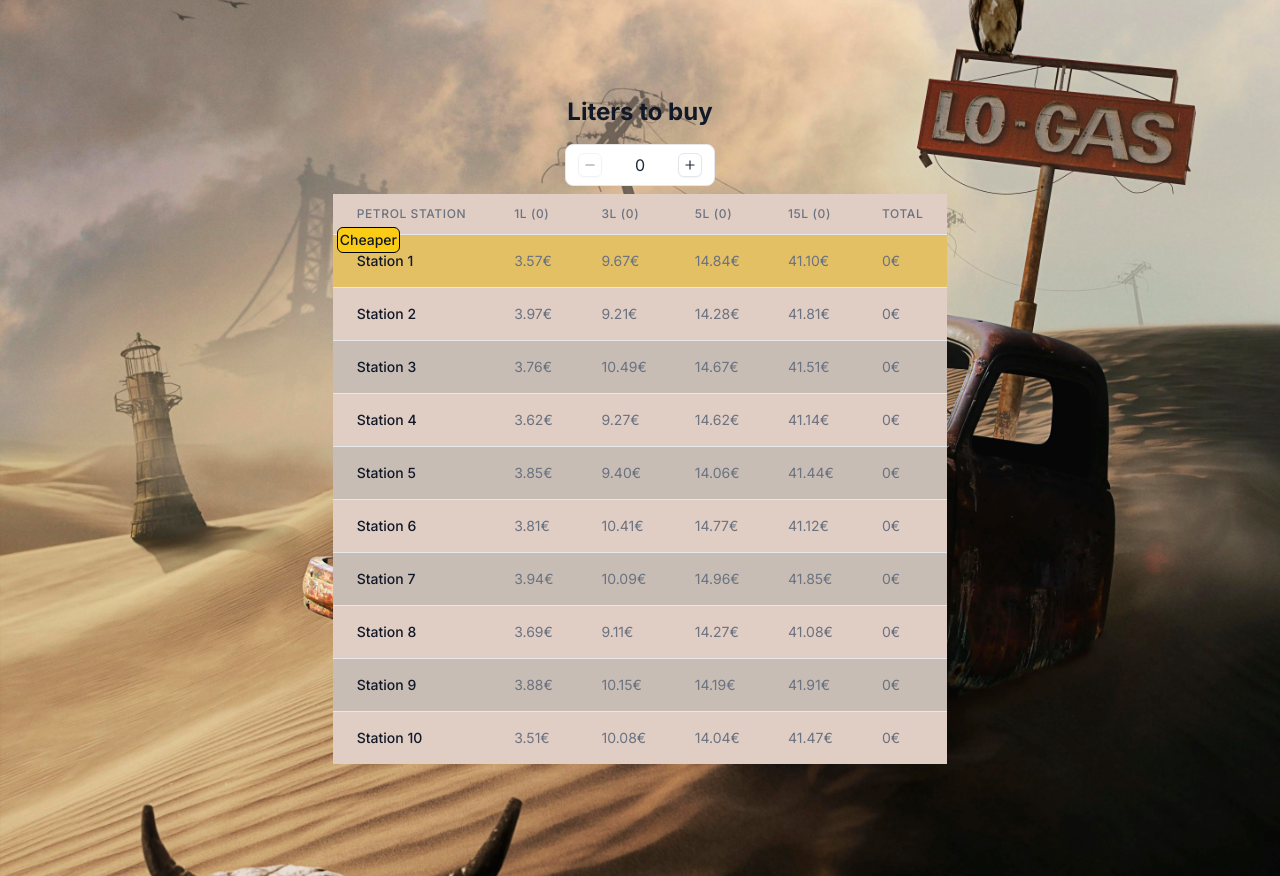
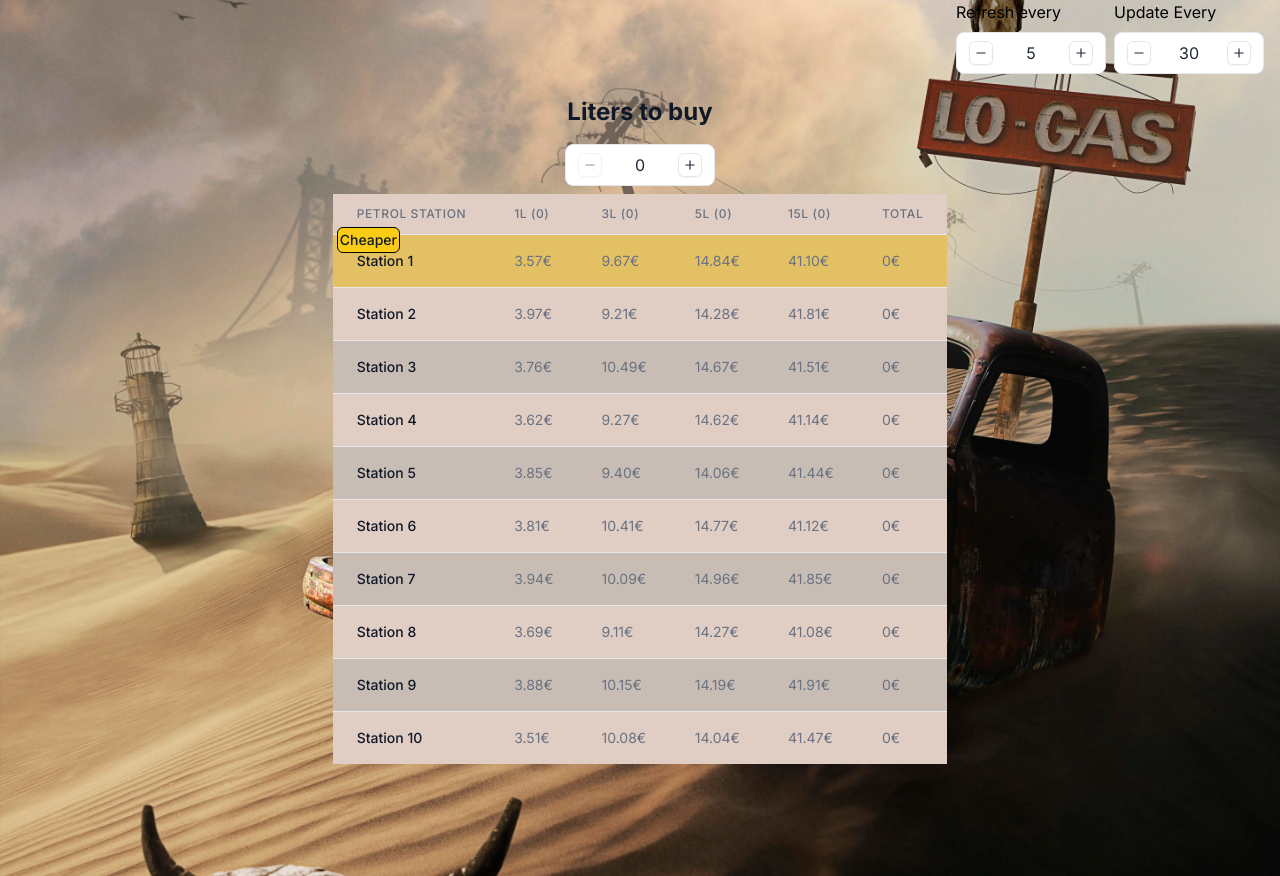
Before and after one commit to incari/MadMax-Gas-Stations, a Next.js app: page / in a window 1280 px wide. Built offline with nearby package versions, Linux system fonts and the light colour scheme.

Commit message:
refactor number button and add control to LP

```diff
--- a/app/api/contants.ts
+++ b/app/api/constants.ts
@@ -2,7 +2,8 @@
 const stationCount = 10;
 const volumes = [1, 3, 5, 15];
 
-const refreshPriceEvery = 30 * 1000;
+const updateDataEvery = 30;
+const refreshPriceEvery = 5;
 
 const priceRanges = [
   { min: 3.5, max: 4 },
@@ -11,4 +12,10 @@ const priceRanges = [
   { min: 41, max: 42 },
 ];
 
-export { stationCount, volumes, refreshPriceEvery, priceRanges };
+export {
+  stationCount,
+  volumes,
+  priceRanges,
+  refreshPriceEvery,
+  updateDataEvery,
+};
--- a/app/api/route.ts
+++ b/app/api/route.ts
@@ -1,7 +1,7 @@
-import { NextResponse } from "next/server";
+import { NextRequest, NextResponse } from "next/server";
 import { generateGasPrices } from "../utils/helpers";
 import { GasPrices } from "./types";
-import { refreshPriceEvery } from "./contants";
+import { updateDataEvery } from "./constants";
 
 /* To keep the same return value while the prices are the same.
  to avoid using a setTimeout that will delay the response x seconds.
@@ -13,9 +13,13 @@ let gasPrices: GasPrices[] = generateGasPrices();
 let lastUpdated = Date.now();
 
 export const dynamic = "force-dynamic";
-export async function GET() {
+export async function GET(request: NextRequest) {
+  const { searchParams } = new URL(request.url);
+
+  const updateData = Number(searchParams.get("update")) || updateDataEvery;
+
   const now = Date.now();
-  if (now - lastUpdated > refreshPriceEvery) {
+  if (now - lastUpdated > updateData * 1000) {
     // 5 seconds
     gasPrices = generateGasPrices();
     lastUpdated = now;
--- /dev/null
+++ b/app/components/ButtonNumber/ButtonNumber.tsx
@@ -0,0 +1,91 @@
+import { Dispatch, SetStateAction } from "react";
+
+type Props = {
+  value: number;
+  setValue: Dispatch<SetStateAction<number>>;
+};
+
+export const ButtonNumber = ({ value = 0, setValue }: Props) => {
+  const disableButton = Boolean(value <= 0);
+
+  const handleButtons = (type: "add" | "subtract") => {
+    if (type === "add") {
+      setValue((value) => value + 1);
+    }
+    if (type === "subtract") {
+      setValue((value) => {
+        return value <= 0 ? 0 : value - 1;
+      });
+    }
+  };
+
+  return (
+    <div
+      className="py-2 px-3 inline-block bg-white border border-gray-200 rounded-lg
+  dark:bg-neutral-900 dark:border-neutral-700 my-2"
+      data-hs-input-number=""
+    >
+      <div className="flex items-center gap-x-1.5">
+        <button
+          type="button"
+          className="size-6 inline-flex justify-center items-center gap-x-2 text-sm
+         font-medium rounded-md border border-gray-200 bg-white text-gray-800 shadow-sm
+          hover:bg-gray-50 disabled:opacity-50 disabled:pointer-events-none dark:bg-neutral-900
+           dark:border-neutral-700 dark:text-white dark:hover:bg-neutral-800"
+          data-hs-input-number-decrement=""
+          onClick={() => handleButtons("subtract")}
+          disabled={disableButton}
+        >
+          <svg
+            className="flex-shrink-0 size-3.5"
+            xmlns="http://www.w3.org/2000/svg"
+            width="24"
+            height="24"
+            viewBox="0 0 24 24"
+            fill="none"
+            stroke="currentColor"
+            stroke-width="2"
+            stroke-linecap="round"
+            stroke-linejoin="round"
+          >
+            <path d="M5 12h14"></path>
+          </svg>
+        </button>
+        <input
+          className="p-0 w-16 bg-transparent border-0 text-gray-800 text-center focus:ring-0 dark:text-white "
+          id="liters"
+          value={value}
+          onChange={(e) => setValue(Number(e.target.value))}
+          type="number"
+          min="0" // Prevent negative values
+          pattern="\d*" // Trigger IOS number pad
+        />
+        <button
+          type="button"
+          className="size-6 inline-flex justify-center items-center gap-x-2 text-sm
+    font-medium rounded-md border border-gray-200 bg-white text-gray-800
+    shadow-sm hover:bg-gray-50 disabled:opacity-50 disabled:pointer-events-none
+     dark:bg-neutral-900 dark:border-neutral-700 dark:text-white dark:hover:bg-neutral-800"
+          data-hs-input-number-increment=""
+          onClick={() => handleButtons("add")}
+        >
+          <svg
+            className="flex-shrink-0 size-3.5"
+            xmlns="http://www.w3.org/2000/svg"
+            width="24"
+            height="24"
+            viewBox="0 0 24 24"
+            fill="none"
+            stroke="currentColor"
+            stroke-width="2"
+            stroke-linecap="round"
+            stroke-linejoin="round"
+          >
+            <path d="M5 12h14"></path>
+            <path d="M12 5v14"></path>
+          </svg>
+        </button>
+      </div>
+    </div>
+  );
+};
--- a/app/layout.tsx
+++ b/app/layout.tsx
@@ -1,4 +1,4 @@
-import type { Metadata } from "next";
+import type { Metadata, Viewport } from "next";
 import { Inter } from "next/font/google";
 import "./globals.css";
 
@@ -7,7 +7,17 @@ const inter = Inter({ subsets: ["latin"] });
 export const metadata: Metadata = {
   title: "Create Next App",
   description: "Generated by create next app",
-  viewport: "width=device-width, initial-scale=1, maximum-scale=1", // Prevent auto-zoom on inputs for IOS
+};
+
+// Prevent auto-zoom on inputs for IOS
+//https://nextjs.org/docs/app/api-reference/functions/generate-viewport#generateviewport-function-1
+export const viewport: Viewport = {
+  width: "device-width",
+  initialScale: 1,
+  maximumScale: 1,
+  userScalable: false,
+  // Also supported by less commonly used
+  // interactiveWidget: 'resizes-visual',
 };
 
 export default function RootLayout({
--- a/app/page.tsx
+++ b/app/page.tsx
@@ -3,9 +3,14 @@ import useSWR from "swr";
 import { Table } from "./components/Table/Table";
 import { useState } from "react";
 import { StationsPrices } from "./api/types";
+import { refreshPriceEvery, updateDataEvery } from "./api/constants";
+import { ButtonNumber } from "./components/ButtonNumber/ButtonNumber";
 
-const fetcher = async (url: string): Promise<StationsPrices> => {
-  const response = await fetch(url);
+const fetcher = async (
+  url: string,
+  dataUpdate: number
+): Promise<StationsPrices> => {
+  const response = await fetch(`${url}?update=${dataUpdate}`);
   if (!response.ok) {
     throw new Error("Failed to fetch gas prices");
   }
@@ -13,28 +18,39 @@ const fetcher = async (url: string): Promise<StationsPrices> => {
 };
 
 export default function Home() {
-  // Check new data every 10 seg.
-  const { data, error, isLoading } = useSWR("/api", fetcher, {
-    refreshInterval: 10 * 1000,
-  });
+  const [gas, setGas] = useState(0);
 
-  const [value, setValue] = useState(0);
+  // Some control buttons to play with the speed of refreshing and requesting data
+  const [refreshTime, setRefreshTime] = useState(refreshPriceEvery);
+  const [dataUpdate, setDataUpdate] = useState(updateDataEvery);
 
-  const disableButton = Boolean(value <= 0);
-
-  const handleButtons = (type: "add" | "subtract") => {
-    if (type === "add") {
-      setValue((value) => value + 1);
+  // Check new data every x seg.
+  const { data, error, isLoading } = useSWR(
+    "/api",
+    (arg) => fetcher(arg, dataUpdate),
+    {
+      refreshInterval: refreshTime * 1000,
     }
-    if (type === "subtract") {
-      setValue((value) => {
-        return value <= 0 ? 0 : value - 1;
-      });
-    }
-  };
+  );
 
   return (
     <main className="flex min-h-screen flex-col items-center p-24 bg-cover bg-center bg-[url('/bg-madmax.webp')]">
+      <div className="flex gap-2 absolute top-0 right-4">
+        <div className="flex flex-col">
+          <label>Refresh every</label>
+          <ButtonNumber
+            value={refreshTime}
+            setValue={setRefreshTime}
+          />
+        </div>
+        <div className="flex flex-col">
+          <label>Update Every</label>
+          <ButtonNumber
+            value={dataUpdate}
+            setValue={setDataUpdate}
+          />
+        </div>
+      </div>
       <div className="mb-4 flex items-center flex-col">
         <label
           htmlFor="liters"
@@ -42,80 +58,17 @@ export default function Home() {
         >
           Liters to buy
         </label>
-        <div
-          className="py-2 px-3 inline-block bg-white border border-gray-200 rounded-lg
-        dark:bg-neutral-900 dark:border-neutral-700 my-2"
-          data-hs-input-number=""
-        >
-          <div className="flex items-center gap-x-1.5">
-            <button
-              type="button"
-              className="size-6 inline-flex justify-center items-center gap-x-2 text-sm
-               font-medium rounded-md border border-gray-200 bg-white text-gray-800 shadow-sm
-                hover:bg-gray-50 disabled:opacity-50 disabled:pointer-events-none dark:bg-neutral-900
-                 dark:border-neutral-700 dark:text-white dark:hover:bg-neutral-800"
-              data-hs-input-number-decrement=""
-              onClick={() => handleButtons("subtract")}
-              disabled={disableButton}
-            >
-              <svg
-                className="flex-shrink-0 size-3.5"
-                xmlns="http://www.w3.org/2000/svg"
-                width="24"
-                height="24"
-                viewBox="0 0 24 24"
-                fill="none"
-                stroke="currentColor"
-                stroke-width="2"
-                stroke-linecap="round"
-                stroke-linejoin="round"
-              >
-                <path d="M5 12h14"></path>
-              </svg>
-            </button>
-            <input
-              className="p-0 w-16 bg-transparent border-0 text-gray-800 text-center focus:ring-0 dark:text-white "
-              id="liters"
-              value={value}
-              onChange={(e) => setValue(Number(e.target.value))}
-              type="number"
-              min="0" // Prevent negative values
-              pattern="\d*" // Trigger IOS number pad
-            />
-            <button
-              type="button"
-              className="size-6 inline-flex justify-center items-center gap-x-2 text-sm
-          font-medium rounded-md border border-gray-200 bg-white text-gray-800
-          shadow-sm hover:bg-gray-50 disabled:opacity-50 disabled:pointer-events-none
-           dark:bg-neutral-900 dark:border-neutral-700 dark:text-white dark:hover:bg-neutral-800"
-              data-hs-input-number-increment=""
-              onClick={() => handleButtons("add")}
-            >
-              <svg
-                className="flex-shrink-0 size-3.5"
-                xmlns="http://www.w3.org/2000/svg"
-                width="24"
-                height="24"
-                viewBox="0 0 24 24"
-                fill="none"
-                stroke="currentColor"
-                stroke-width="2"
-                stroke-linecap="round"
-                stroke-linejoin="round"
-              >
-                <path d="M5 12h14"></path>
-                <path d="M12 5v14"></path>
-              </svg>
-            </button>
-          </div>
-        </div>
+        <ButtonNumber
+          value={gas}
+          setValue={setGas}
+        />
         <div className="">
           {error && <div>Failed to load</div>}
           {isLoading && <div>Loading...</div>}
           {data && (
             <Table
               stationsPrices={data.stationsPrices}
-              liters={value}
+              liters={gas}
             />
           )}
         </div>
--- a/app/utils/helpers.ts
+++ b/app/utils/helpers.ts
@@ -1,4 +1,4 @@
-import { priceRanges, stationCount, volumes } from "../api/contants";
+import { priceRanges, stationCount, volumes } from "../api/constants";
 
 import { BottleSizes, GasPrices } from "../api/types";
 
```
